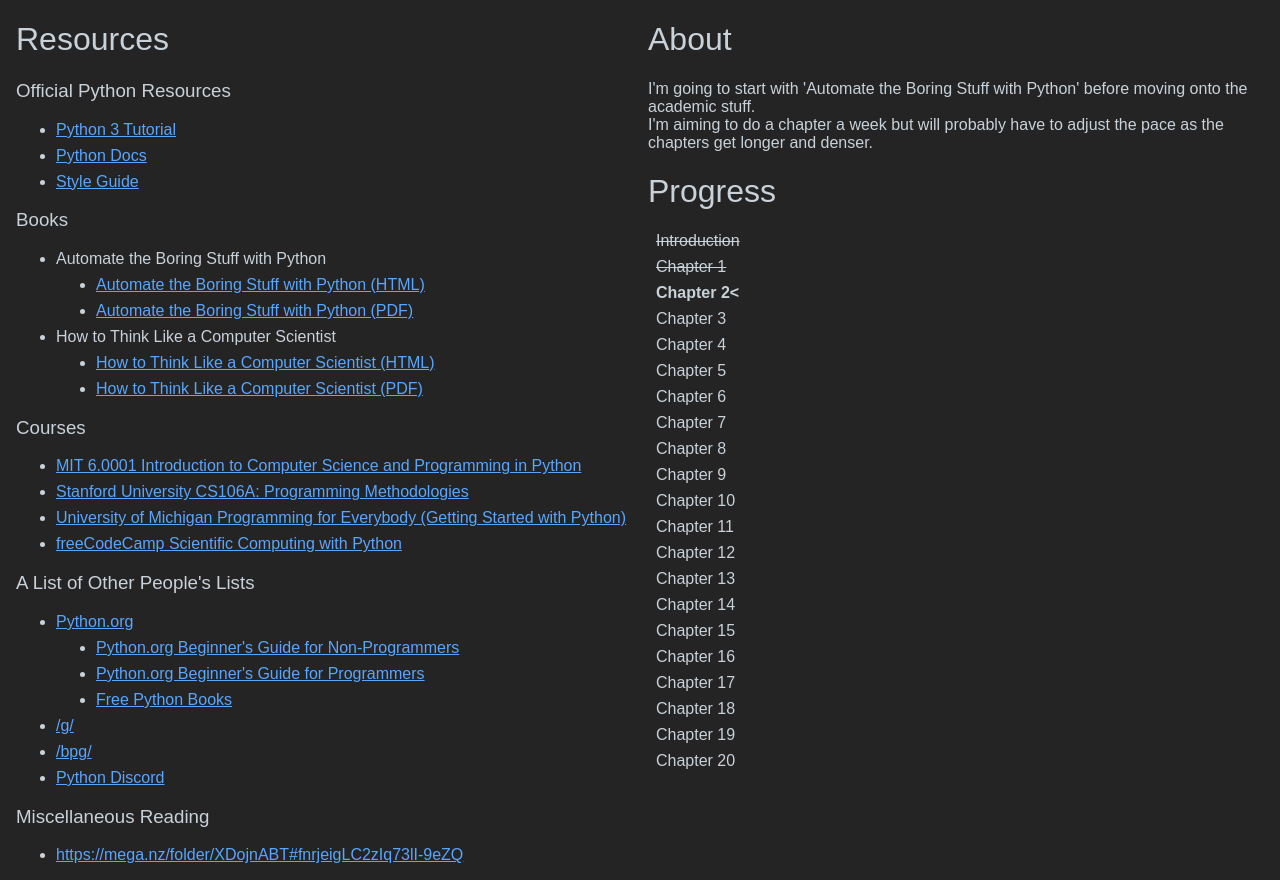
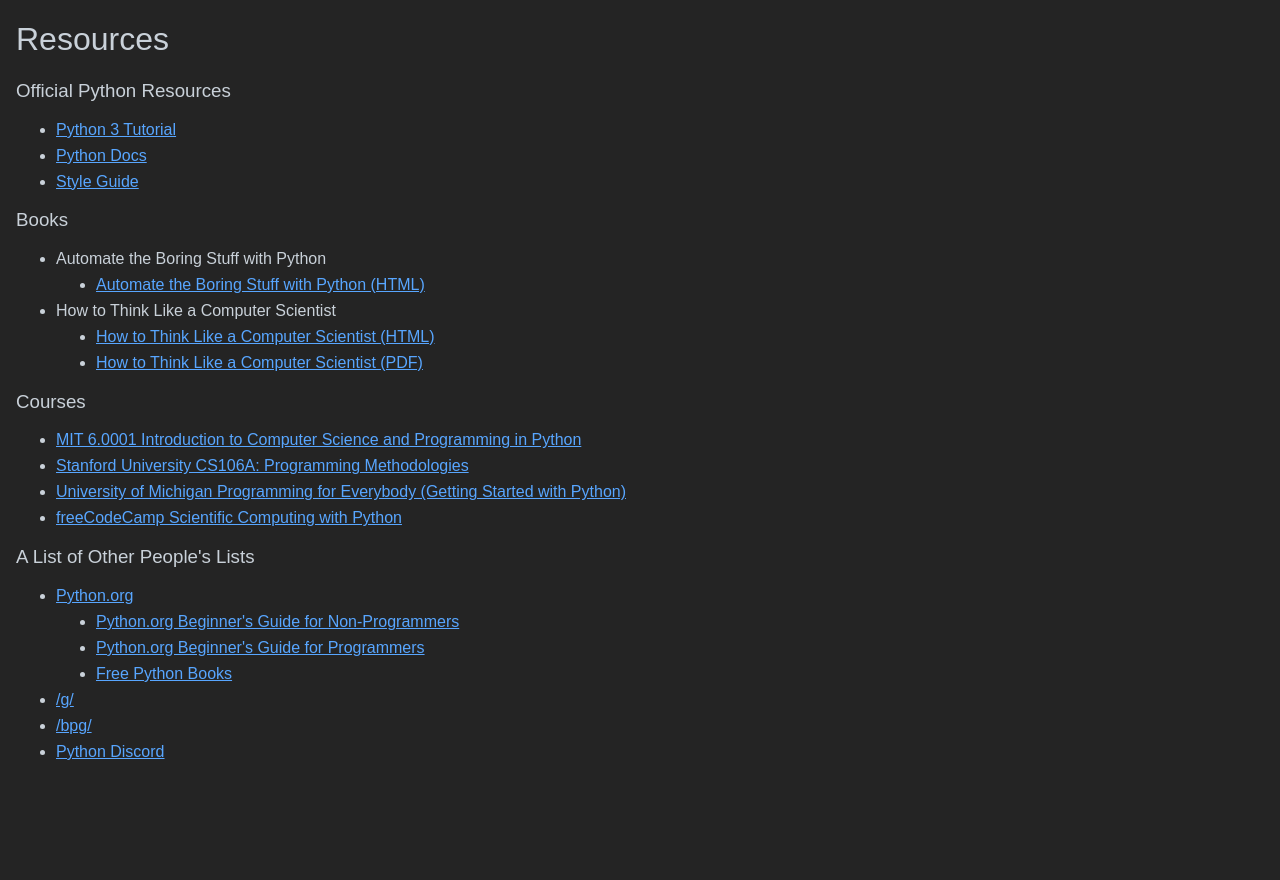
Before and after one commit to 79kim/python, a plain HTML site: page index.html in a window 1280 px wide. After the commit the page ends 800 px from the top, so only its background shows below. Drawn offline with Linux system fonts and the light colour scheme.

Commit message:
Update index.html

```diff
--- a/index.html
+++ b/index.html
@@ -74,12 +74,6 @@
               <li>
                 <a href="https://automatetheboringstuff.com/#toc"
                   >Automate the Boring Stuff with Python (HTML)</a
-                >
-              </li>
-              <li>
-                <a
-                  href="https://mega.nz/file/uLwxGIJb#4kJOdOsLmucP9VtK3724b0AaUg9dCikPHgKHWOofIC0"
-                  >Automate the Boring Stuff with Python (PDF)</a
                 >
               </li>
             </ul>
@@ -168,53 +162,6 @@
               >
             </li>
           </ul>
-
-          <h3>Miscellaneous Reading</h3>
-          <ul>
-            <li>
-              <a href="https://mega.nz/folder/XDojnABT#fnrjeigLC2zIq73lI-9eZQ"
-                >https://mega.nz/folder/XDojnABT#fnrjeigLC2zIq73lI-9eZQ</a
-              >
-            </li>
-          </ul>
-        </div>
-      </div>
-
-      <div class="right">
-        <div class="about">
-          <h1>About</h1>
-          <p>
-            I'm going to start with 'Automate the Boring Stuff with Python'
-            before moving onto the academic stuff.</br>I'm aiming to
-            do a chapter a week but will probably have to adjust the pace as the
-            chapters get longer and denser.
-          </p>
-        </div>
-        <div class="progress">
-          <h1>Progress</h1>
-          <ul class="progress">
-            <li><del>Introduction</del></li>
-            <li><del>Chapter 1</del></li>
-            <li class="focus">Chapter 2&lt;</li>
-            <li>Chapter 3</li>
-            <li>Chapter 4</li>
-            <li>Chapter 5</li>
-            <li>Chapter 6</li>
-            <li>Chapter 7</li>
-            <li>Chapter 8</li>
-            <li>Chapter 9</li>
-            <li>Chapter 10</li>
-            <li>Chapter 11</li>
-            <li>Chapter 12</li>
-            <li>Chapter 13</li>
-            <li>Chapter 14</li>
-            <li>Chapter 15</li>
-            <li>Chapter 16</li>
-            <li>Chapter 17</li>
-            <li>Chapter 18</li>
-            <li>Chapter 19</li>
-            <li>Chapter 20</li>
-          </ul>
         </div>
       </div>
     </div>
```
